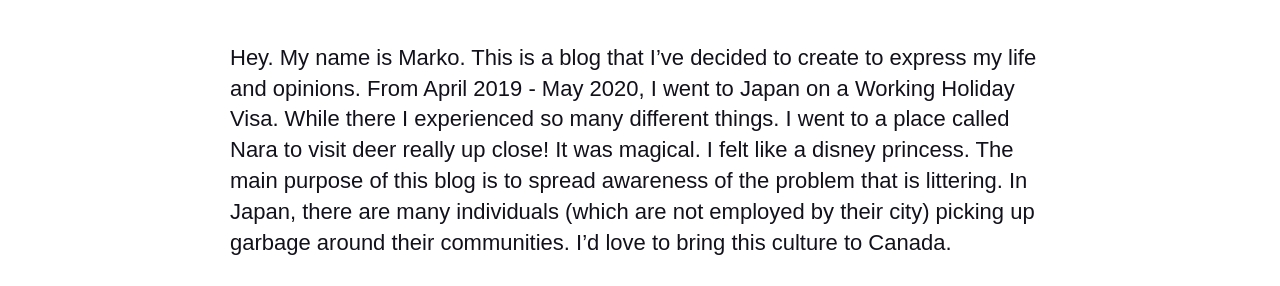
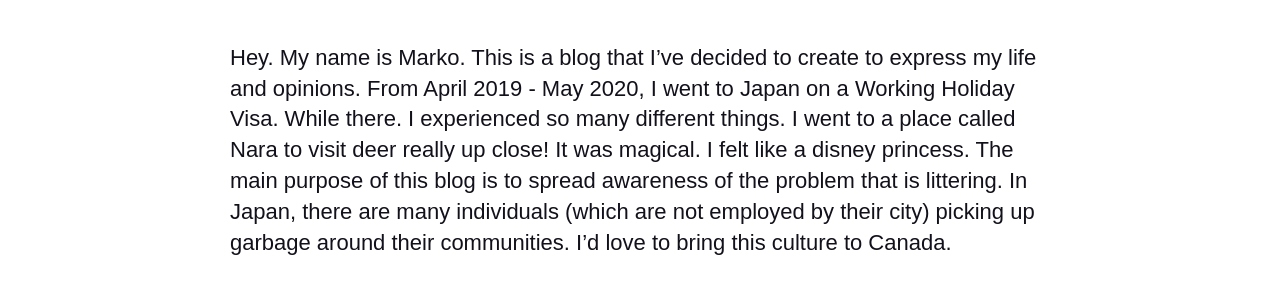
Before and after one commit to kitosoji/kitosoji, a Jekyll site: the page built from _pages/about.md, in a window 1280 px wide and 900 px high, scrolled down 615 px. Shown: the part 215-501 px from the top of the window. Built offline with Jekyll 4.4.1, drawn with Linux system fonts in a browser that asks for light colours; nearby versions of some CDN libraries; some web fonts are replaced.

```diff
--- a/_pages/about.md
+++ b/_pages/about.md
@@ -5,7 +5,7 @@ permalink: /about/
 image: '/images/taxi.jpg'
 ---
 
-Hey. My name is Marko. This is a blog that I've decided to create to express my life and opinions. From April 2019 - May 2020, I went to Japan on a Working Holiday Visa. While there I experienced so many different things. I went to a place called Nara to visit deer really up close! It was magical. I felt like a disney princess. The main purpose of this blog is to spread awareness of the problem that is littering. In Japan, there are many individuals (which are not employed by their city) picking up garbage around their communities. I'd love to bring this culture to Canada.
+Hey. My name is Marko. This is a blog that I've decided to create to express my life and opinions. From April 2019 - May 2020, I went to Japan on a Working Holiday Visa. While there. I experienced so many different things. I went to a place called Nara to visit deer really up close! It was magical. I felt like a disney princess. The main purpose of this blog is to spread awareness of the problem that is littering. In Japan, there are many individuals (which are not employed by their city) picking up garbage around their communities. I'd love to bring this culture to Canada.
 
 ![My best moments]({{site.baseurl}}/images/deer.jpg)
 
```
